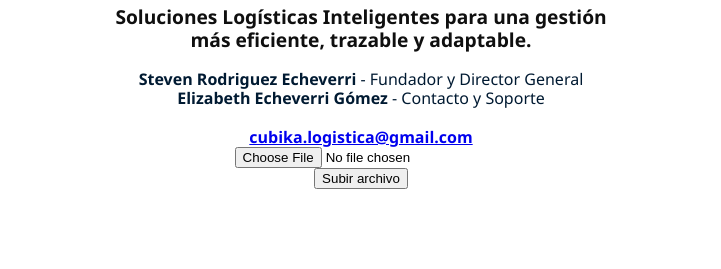
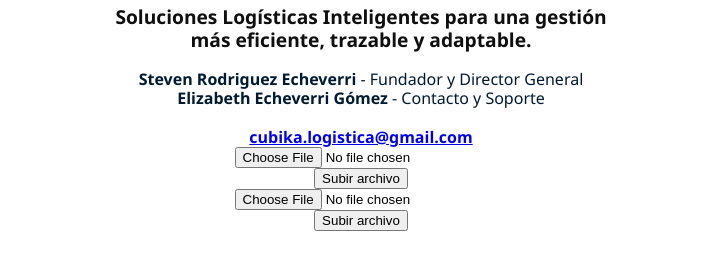
Before and after one commit to echeverrigroup/cubika-landing, a plain HTML site: page index.html in a window 1280 px wide. Shown: the part 471-740 px from the top of the page, without its empty margins (279-1000 px from the left). Drawn offline with Linux system fonts and the light colour scheme.

Commit message:
Update index.html

```diff
--- a/index.html
+++ b/index.html
@@ -98,6 +98,26 @@
   });
 </script>
 
+  <input type="file" id="fileInput" />
+<button onclick="uploadFile()">Subir archivo</button>
+
+<script>
+async function uploadFile() {
+    const file = document.getElementById('fileInput').files[0];
+    const formData = new FormData();
+    formData.append('file', file);
+
+    const res = await fetch('/api/upload', {
+        method: 'POST',
+        body: formData
+    });
+
+    const data = await res.json();
+    console.log(data);
+    alert("Archivo subido, revisa la consola");
+}
+</script>
+
 
 </body>
 
```
